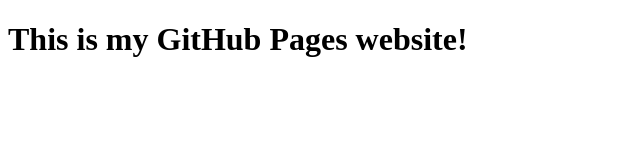
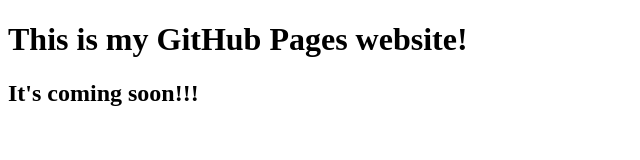
Before and after one commit to makifyegin/makifyegin.github.io, a plain HTML site: page index.html in a window 1280 px wide. Shown: the whole page, without its empty margins (0-640 px from the left). Drawn offline with Linux system fonts and the light colour scheme.

Commit message:
Update index.html

```diff
--- a/index.html
+++ b/index.html
@@ -7,5 +7,6 @@
     </head>
     <body>
         <h1>This is my GitHub Pages website!</h1>
+        <h2>It's coming soon!!!</h2>
     </body>
 </html>
```
